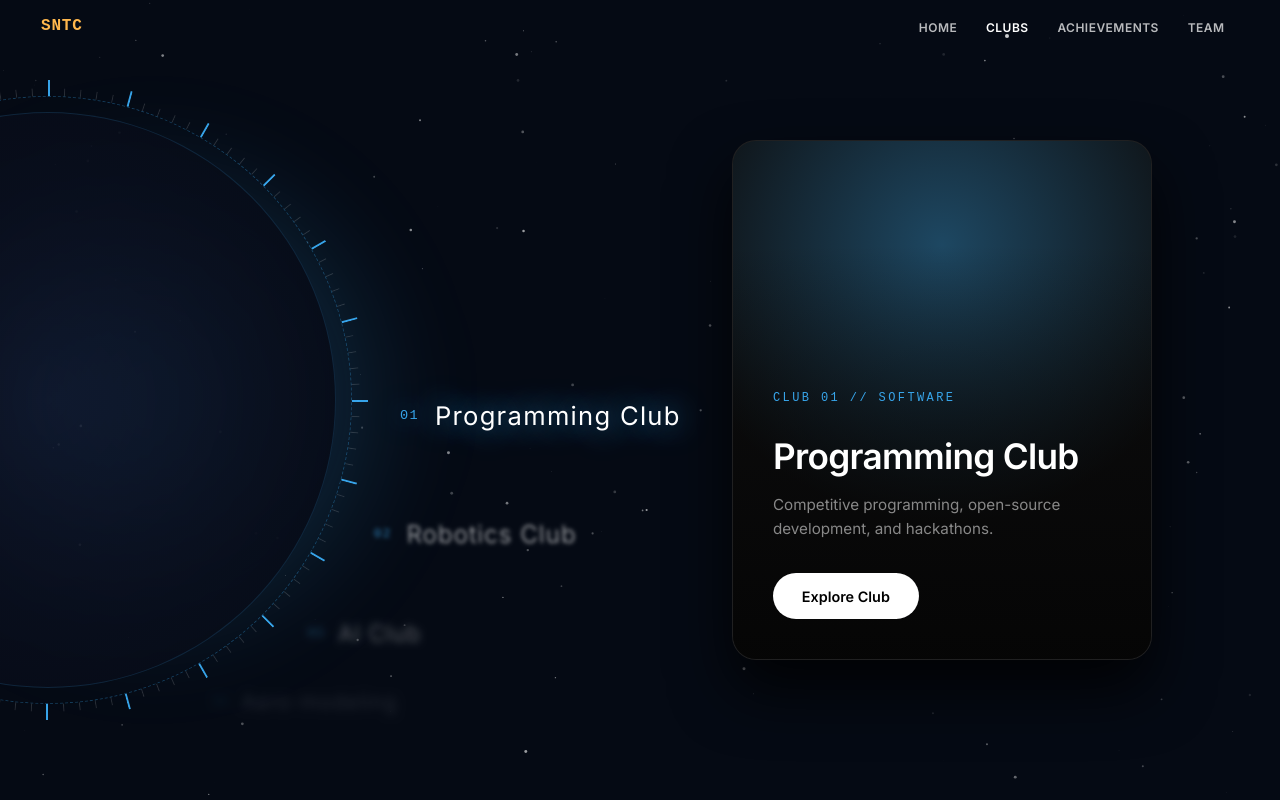
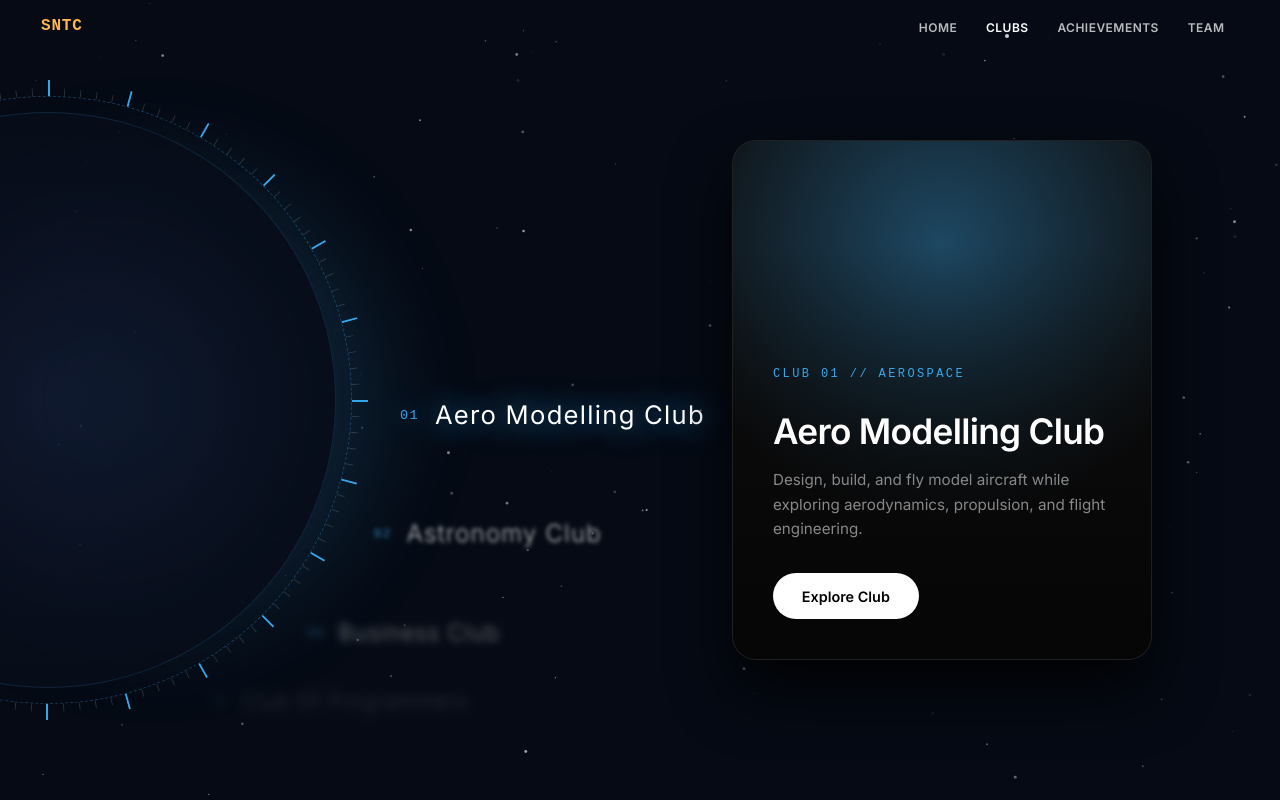
Before and after one commit to samwasted/sntc, a React (Vite) app: page /clubs in a window 1280 px wide. Built offline with nearby package versions, Linux system fonts and the light colour scheme; a web font is replaced by a local one.

Commit message:
update clubs

```diff
--- a/src/App.jsx
+++ b/src/App.jsx
@@ -1,12 +1,25 @@
-import React from 'react';
-import { Routes, Route } from 'react-router-dom';
+import React, { useEffect } from 'react';
+import { Routes, Route, useLocation } from 'react-router-dom';
 import Navbar from './Navbar/Navbar';
 import Achievements from './Achievements/Achievements';
 import Home from './Home/Home';
 import Clubs from './Clubs/Clubs';
 import Team from './Team/Team';
+import gsap from 'gsap';
+import { ScrollTrigger } from 'gsap/ScrollTrigger';
+
+gsap.registerPlugin(ScrollTrigger);
 
 function App() {
+  const location = useLocation();
+
+  useEffect(() => {
+    // Kill all scroll triggers so pinned sections don't hijack scroll position
+    ScrollTrigger.getAll().forEach(t => t.kill());
+    // Reset scroll to top instantly before mounting new page
+    window.scrollTo({ top: 0, behavior: 'instant' });
+  }, [location.pathname]);
+
   return (
     <>
       <Navbar />
--- a/src/Clubs/Clubs.css
+++ b/src/Clubs/Clubs.css
@@ -129,10 +129,17 @@
   transition: color 0.3s, text-shadow 0.3s;
 }
 
-.wheel-item-text span {
+.wheel-item-text span:first-child {
   font-size: 0.85rem;
   color: var(--light-blue);
   font-family: monospace;
+}
+
+.club-title-text {
+  display: block;
+  white-space: normal; /* allow text to wrap onto multiple lines */
+  max-width: clamp(200px, 25vw, 350px);
+  line-height: 1.2;
 }
 
 /* HUD Pointer Bracket */
--- a/src/Clubs/Clubs.jsx
+++ b/src/Clubs/Clubs.jsx
@@ -3,14 +3,54 @@ import gsap from 'gsap';
 import './Clubs.css';
 
 const clubsData = [
-  { id: "01", title: "Programming Club", tag: "CLUB 01 // SOFTWARE", desc: "Competitive programming, open-source development, and hackathons." },
-  { id: "02", title: "Robotics Club", tag: "CLUB 02 // HARDWARE", desc: "Autonomous robots, drones, and electro-mechanical systems engineering." },
-  { id: "03", title: "AI Club", tag: "CLUB 03 // INTELLIGENCE", desc: "Deep learning, neural networks, and artificial intelligence research." },
-  { id: "04", title: "Aero-modeling", tag: "CLUB 04 // AEROSPACE", desc: "Aircraft design, flight dynamics, and aerospace engineering." },
-  { id: "05", title: "Astronomy", tag: "CLUB 05 // SPACE", desc: "Stargazing, astrophysics, and cosmology discussions." },
-  { id: "06", title: "Business Club", tag: "CLUB 06 // VENTURES", desc: "Entrepreneurship, finance, and building the next big startups." },
-  { id: "07", title: "Design Club", tag: "CLUB 07 // CREATIVE", desc: "UI/UX, graphic design, and aesthetic digital experiences." },
-  { id: "08", title: "Hardware Club", tag: "CLUB 08 // ELECTRONICS", desc: "Embedded systems, IoT, and custom circuit design." }
+  {
+    id: "01",
+    title: "Aero Modelling Club",
+    tag: "CLUB 01 // AEROSPACE",
+    desc: "Design, build, and fly model aircraft while exploring aerodynamics, propulsion, and flight engineering."
+  },
+  {
+    id: "02",
+    title: "Astronomy Club",
+    tag: "CLUB 02 // COSMOS",
+    desc: "Explore astronomy through telescope observations, astrophysics discussions, and skywatching sessions."
+  },
+  {
+    id: "03",
+    title: "Business Club",
+    tag: "CLUB 03 // ENTREPRENEURSHIP",
+    desc: "Develop business acumen through case competitions, consulting, finance, startups, and leadership initiatives."
+  },
+  {
+    id: "04",
+    title: "Club Of Programmers",
+    tag: "CLUB 04 // SOFTWARE",
+    desc: "Competitive programming, software development, open-source contributions, and hackathons."
+  },
+  {
+    id: "05",
+    title: "Club of Sustainability and Innovation",
+    tag: "CLUB 05 // SUSTAINABILITY",
+    desc: "Drive innovative solutions for environmental challenges through sustainability-focused projects and initiatives."
+  },
+  {
+    id: "06",
+    title: "Robotics Club",
+    tag: "CLUB 06 // ROBOTICS",
+    desc: "Build intelligent robots, autonomous systems, drones, and embedded hardware for competitions and research."
+  },
+  {
+    id: "07",
+    title: "The Quant Club",
+    tag: "CLUB 07 // QUANTITATIVE FINANCE",
+    desc: "Explore quantitative finance, algorithmic trading, machine learning, and mathematical modeling."
+  },
+  {
+    id: "08",
+    title: "Society of Automotive Engineering Collegiate Club",
+    tag: "CLUB 08 // AUTOMOTIVE",
+    desc: "Design, manufacture, and test innovative vehicles while gaining hands-on automotive engineering experience."
+  }
 ];
 
 const angleStep = 20;
@@ -336,7 +376,7 @@ export default function Clubs() {
                 onClick={() => rotateTo(index)}
               >
                 <div ref={el => textRefs.current[index] = el} className="wheel-item-text">
-                  <span>{club.id}</span>{club.title}
+                  <span>{club.id}</span><span className="club-title-text">{club.title}</span>
                 </div>
               </div>
             ))}
```
